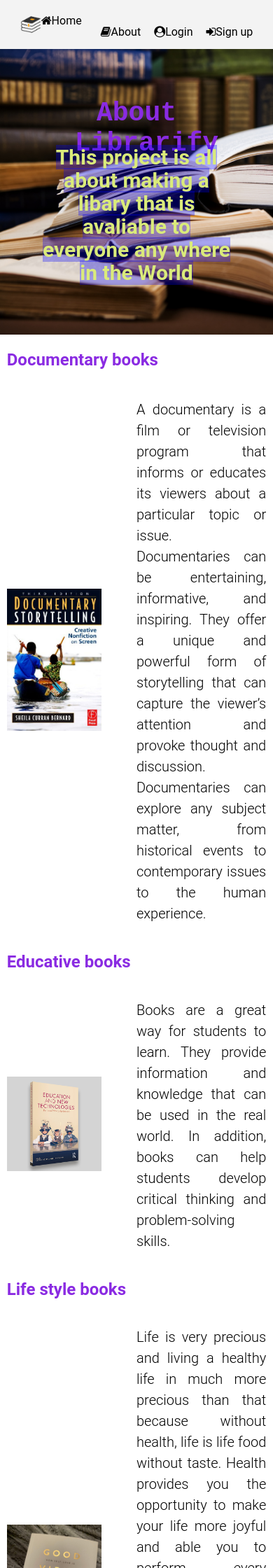
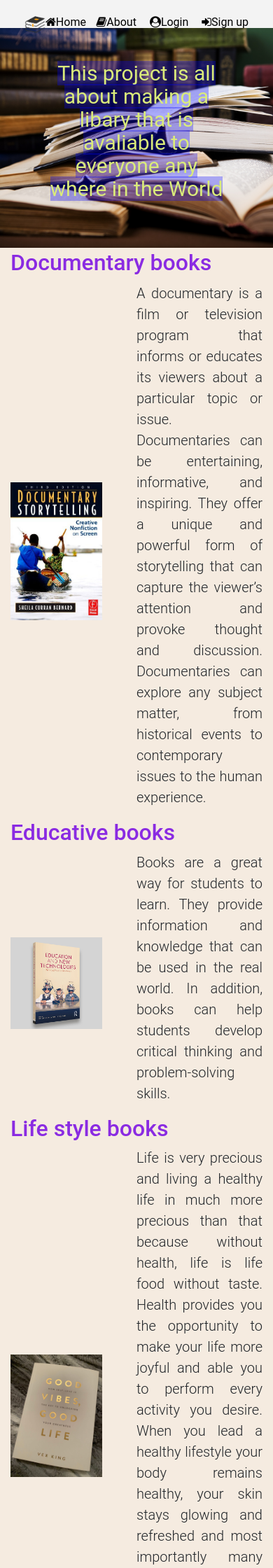
Before and after one commit to Sodiq179/LIBRARIFY, a PHP site: page /landing_page.html in a window 390 px wide. Shown: the top 2240 px of the page at 70% size. Run offline with PHP 8.4, Linux system fonts and the light colour scheme.

Commit message:
front-end responsiveness updates

```diff
--- a/frontend/index.html
+++ b/frontend/index.html
@@ -5,12 +5,14 @@
     <meta http-equiv="X-UA-Compatible" content="IE=edge">
     <meta name="viewport" content="width=device-width, initial-scale=1.0">
     <title>Librarify</title>
+    <link rel="stylesheet" href="https://cdn.jsdelivr.net/npm/bootstrap@4.5.3/dist/css/bootstrap.min.css" integrity="sha384-TX8t27EcRE3e/ihU7zmQxVncDAy5uIKz4rEkgIXeMed4M0jlfIDPvg6uqKI2xXr2" crossorigin="anonymous">
 	<link rel="shortcut icon" href="images/book.png">
     <link rel="stylesheet" href="https://pro.fontawesome.com/releases/v5.10.0/css/all.css" integrity="sha384-AYmEC3Yw5cVb3ZcuHtOA93w35dYTsvhLPVnYs9eStHfGJvOvKxVfELGroGkvsg+p" crossorigin="anonymous" />
     <link rel="stylesheet" href="styles.css">
 </head>
 <body>
     <header>
+        <div class="container">
             <h1>Librarify</h1>
             <div class="signin-signup">
                 <form action="" class="button1">
@@ -24,6 +26,10 @@
                     <input type="search" name="booksearch" id="booksearch">
                 </div>
             </div>
+        </div>
     </header>
+    <script src="https://code.jquery.com/jquery-3.5.1.slim.min.js" integrity="sha384-DfXdz2htPH0lsSSs5nCTpuj/zy4C+OGpamoFVy38MVBnE+IbbVYUew+OrCXaRkfj" crossorigin="anonymous"></script>
+    <script src="https://cdn.jsdelivr.net/npm/popper.js@1.16.1/dist/umd/popper.min.js" integrity="sha384-9/reFTGAW83EW2RDu2S0VKaIzap3H66lZH81PoYlFhbGU+6BZp6G7niu735Sk7lN" crossorigin="anonymous"></script>
+    <script src="https://cdn.jsdelivr.net/npm/bootstrap@4.5.3/dist/js/bootstrap.min.js" integrity="sha384-w1Q4orYjBQndcko6MimVbzY0tgp4pWB4lZ7lr30WKz0vr/aWKhXdBNmNb5D92v7s" crossorigin="anonymous"></script>
 </body>
 </html>
--- a/frontend/landing_page.css
+++ b/frontend/landing_page.css
@@ -5,14 +5,14 @@ a {
 
 body {
     text-align:justify ;
-    background-color: white;
+    background-color: #f5ebe0;
     margin: auto;
     font-family: Roboto,Arial,Helvetica,sans-serif;
 }
-.container {
+/* .container {
     width: 95%;
     margin: auto;
-}
+} */
 .about {
     background-image: url(images/back.jpg);
     background-size: cover;
--- a/frontend/landing_page.html
+++ b/frontend/landing_page.html
@@ -5,6 +5,7 @@
     <meta http-equiv="X-UA-Compatible" content="IE=edge">
     <meta name="viewport" content="width=device-width, initial-scale=1.0">
     <title>Librarify</title>
+    <link rel="stylesheet" href="https://cdn.jsdelivr.net/npm/bootstrap@4.5.3/dist/css/bootstrap.min.css" integrity="sha384-TX8t27EcRE3e/ihU7zmQxVncDAy5uIKz4rEkgIXeMed4M0jlfIDPvg6uqKI2xXr2" crossorigin="anonymous">
     <link rel="shortcut_icon" type="image" href="images/book.png">
     <link rel="stylesheet" type="text/css" href="landing_page.css">
     <link rel="stylesheet" href="https://cdnjs.cloudflare.com/ajax/libs/font-awesome/4.7.0/css/font-awesome.min.css">
@@ -32,9 +33,9 @@
     </header>
     <section class="about">
         <div class="container">
-            <header class="hd">
+            <!-- <header class="hd">
                 <h1 class="ablih1">About Librarify</h1>
-            </header>
+            </header> -->
             <div class="abli">
                 <p><b>This project is all about making a libary that is avaliable to everyone any where in the World</b></p>
             </div>
@@ -106,6 +107,9 @@
             </div>
         </div>
     </section>
+    <script src="https://code.jquery.com/jquery-3.5.1.slim.min.js" integrity="sha384-DfXdz2htPH0lsSSs5nCTpuj/zy4C+OGpamoFVy38MVBnE+IbbVYUew+OrCXaRkfj" crossorigin="anonymous"></script>
+    <script src="https://cdn.jsdelivr.net/npm/popper.js@1.16.1/dist/umd/popper.min.js" integrity="sha384-9/reFTGAW83EW2RDu2S0VKaIzap3H66lZH81PoYlFhbGU+6BZp6G7niu735Sk7lN" crossorigin="anonymous"></script>
+    <script src="https://cdn.jsdelivr.net/npm/bootstrap@4.5.3/dist/js/bootstrap.min.js" integrity="sha384-w1Q4orYjBQndcko6MimVbzY0tgp4pWB4lZ7lr30WKz0vr/aWKhXdBNmNb5D92v7s" crossorigin="anonymous"></script>
 </body>
  <footer>
     <section class="footer_container">
--- a/frontend/signin-signup.html
+++ b/frontend/signin-signup.html
@@ -5,6 +5,7 @@
     <meta http-equiv="X-UA-Compatible" content="IE=edge">
     <meta name="viewport" content="width=device-width, initial-scale=1.0">
     <title>Librarify</title>
+    <link rel="stylesheet" href="https://cdn.jsdelivr.net/npm/bootstrap@4.5.3/dist/css/bootstrap.min.css" integrity="sha384-TX8t27EcRE3e/ihU7zmQxVncDAy5uIKz4rEkgIXeMed4M0jlfIDPvg6uqKI2xXr2" crossorigin="anonymous">
 	<link rel="shortcut icon" href="images/book.png">
     <link rel="stylesheet" href="log_in styles.css">
 </head>
--- a/frontend/styles.css
+++ b/frontend/styles.css
@@ -47,4 +47,5 @@ h1 {
 .searchbar {
     text-align: center;
     color: #df4adf;
+    font-size: 40px;
 }
--- a/frontend/userPage.css
+++ b/frontend/userPage.css
@@ -7,7 +7,7 @@
 
 body {
     text-align:justify;
-    background-color: white;
+    background-color: #f5ebe0;
     margin: auto;
     font-family: Roboto,Arial,Helvetica,sans-serif;
     display: block;
```
Lines whose indentation alone changed are shown as unchanged.
